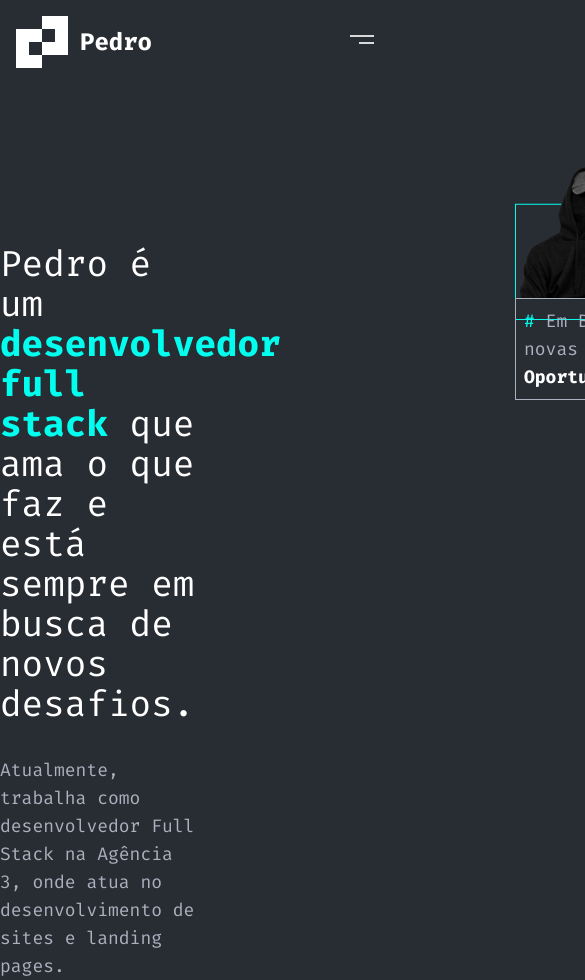
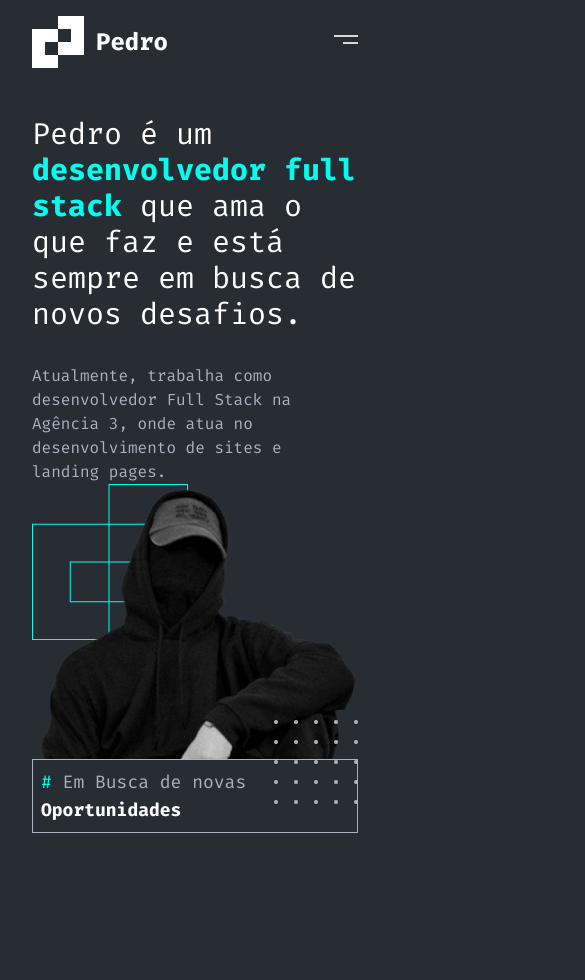
Before and after one commit to PedroSincero/Portfolio, a React (Vite) app: page / in a window 390 px wide. Shown: the top 980 px of the page, 585 px wide, since content can reach past the window. After the commit the page ends 844 px from the top, so only its background shows below. Built offline with nearby package versions, Linux system fonts and the light colour scheme.

Commit message:
style: finalizando estilização

```diff
--- a/src/App.jsx
+++ b/src/App.jsx
@@ -4,7 +4,7 @@ import Home from './components/Home'
 
 export default function App() {
   return (
-    <div className="lg:w-4/5 lg:mx-auto">
+    <div className=" mx-8 lg:w-4/5 lg:mx-auto">
       <Midias />
       <Header />
       <Home />
--- a/src/components/Header/index.jsx
+++ b/src/components/Header/index.jsx
@@ -3,7 +3,7 @@ import LogoDefault from "../LogoDefault"
 
 export default function Header() {
   return (
-    <div className="flex p-4 justify-between items-end">
+    <div className="flex py-4 justify-between items-end">
       <div className="flex items-center gap-3 text-2xl font-bold">
         <LogoDefault />
         <p>Pedro</p>
--- a/src/components/Home/Description/index.jsx
+++ b/src/components/Home/Description/index.jsx
@@ -1,11 +1,11 @@
 export default function Description() {
   return (
-    <div className=" w-1/2 mt-20">
-      <p className=" text-4xl">
+    <div className=" lg:w-1/2 lg:mt-20">
+      <p className=" text-3xl lg:text-4xl">
         Pedro é um <span className="text-primary font-bold">desenvolvedor full stack</span> que ama o que faz e está sempre em busca de novos desafios.
       </p>
 
-      <p className=" text-lg text-secondary mt-8">
+      <p className=" text-base lg:text-lg text-secondary mt-8">
         Atualmente, trabalha como <span>desenvolvedor Full Stack</span> na <span>Agência 3</span>, onde atua no desenvolvimento de sites e landing pages.
       </p>
     </div>
--- a/src/components/Home/index.jsx
+++ b/src/components/Home/index.jsx
@@ -3,7 +3,7 @@ import Profile from './Profile';
 
 export default function Home() {
   return (
-    <div className="flex mt-20 gap-80">
+    <div className="flex max-lg:flex-col mt-8 lg:mt-20 lg:gap-80">
       <Description />
       <Profile />
     </div>
```
